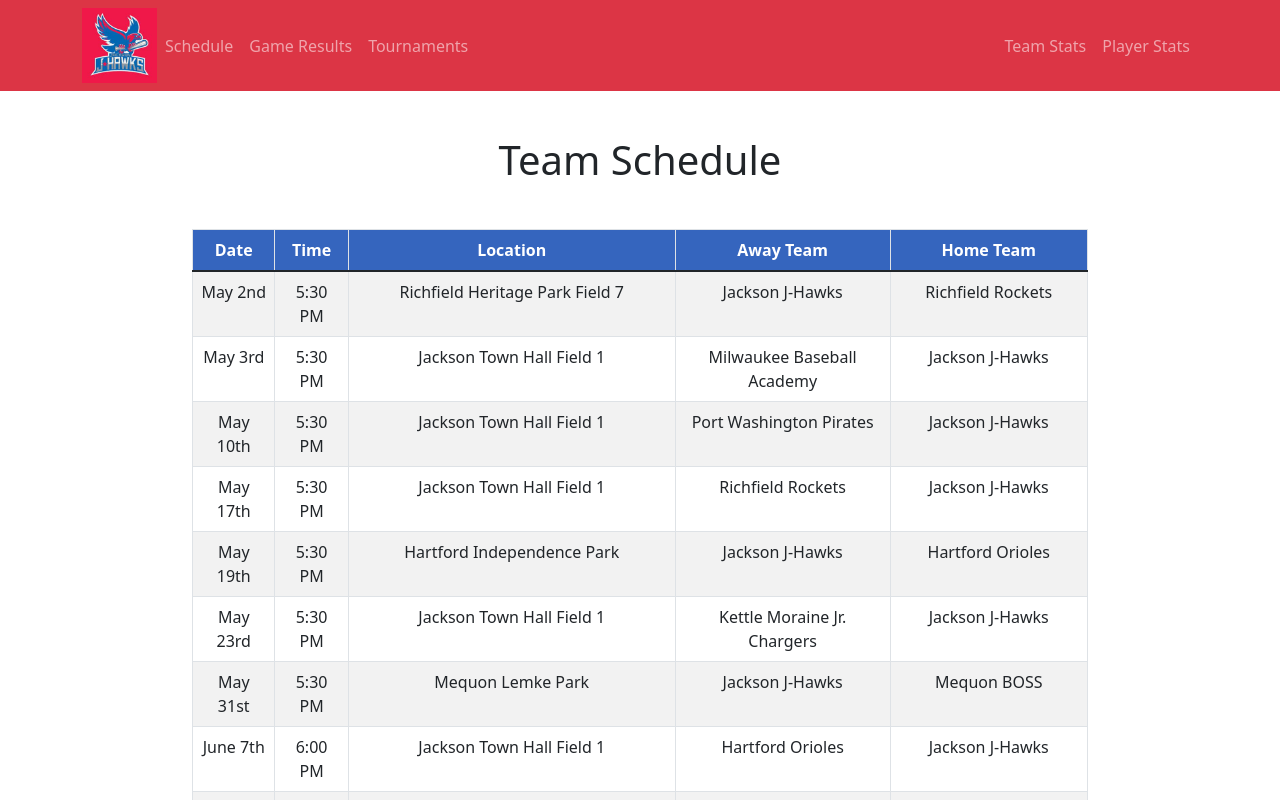
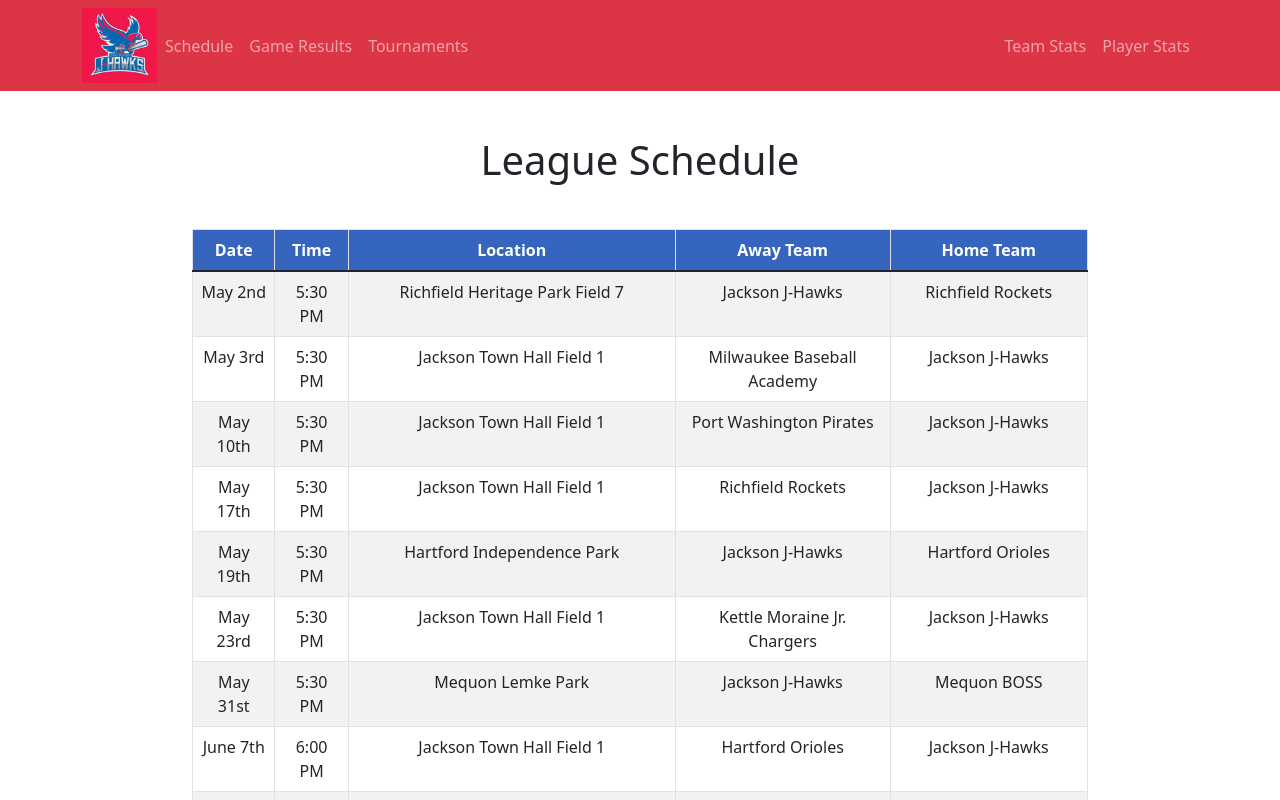
Before and after one commit to stevenpfaff/JHawk_Statsheet, a React (Create React App) app: page / in a window 1280 px wide. Shown: the top 800 px of the page. Built offline with nearby package versions, Linux system fonts and the light colour scheme.

Commit message:
added away locations for league games

```diff
--- a/src/components/Schedule/Schedule.js
+++ b/src/components/Schedule/Schedule.js
@@ -6,7 +6,7 @@ function Schedule() {
     return (
         <div style={{ marginRight: "15%", marginLeft: "15%", marginBottom: "10%" }} >
             <meta name="viewport" content="width=device-width, initial-scale=1.0" />
-            <h1 style={{ marginRight: "10%", marginLeft: "10%", marginBottom: "5%", marginTop: "5%", fontFamily: "inherit" }}>Team Schedule</h1>
+            <h1 style={{ marginRight: "10%", marginLeft: "10%", marginBottom: "5%", marginTop: "5%", fontFamily: "inherit" }}>League Schedule</h1>
             <Table striped bordered hover>
                 <thead>
                     <tr>
```
